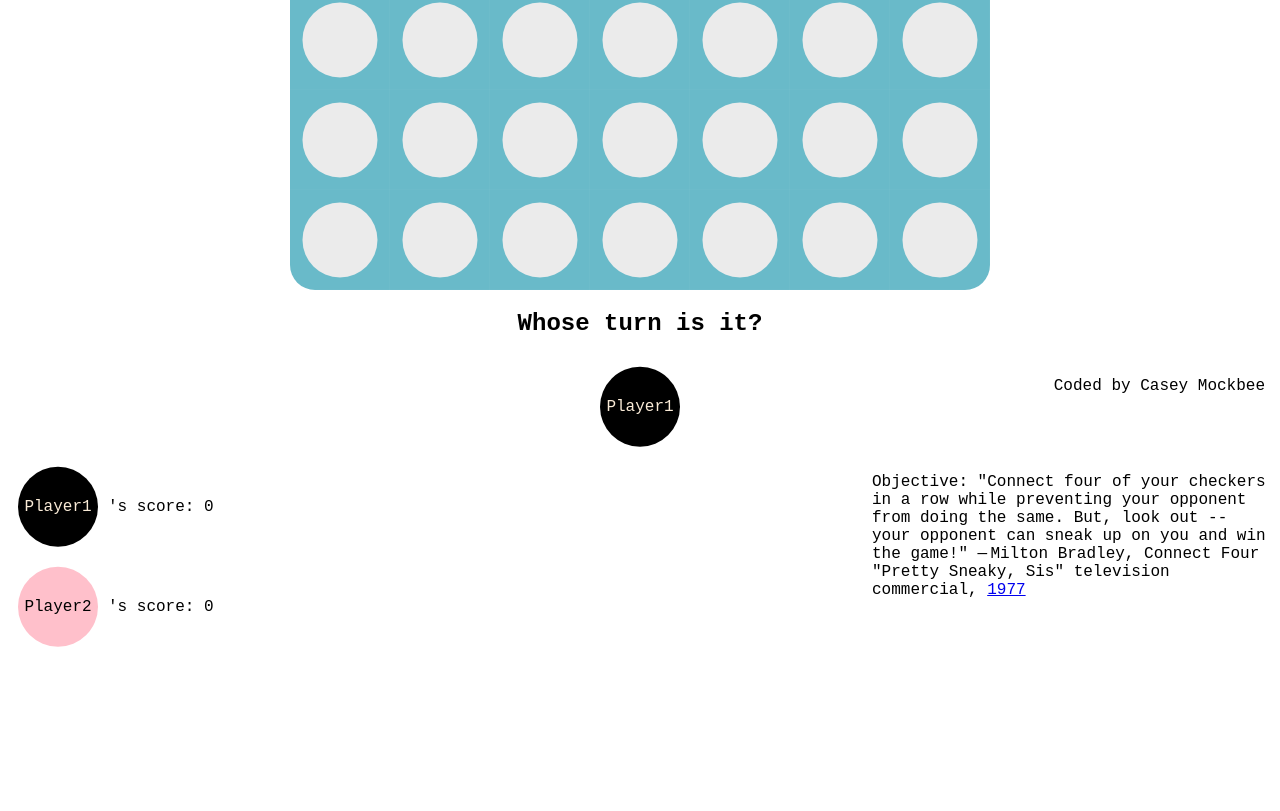
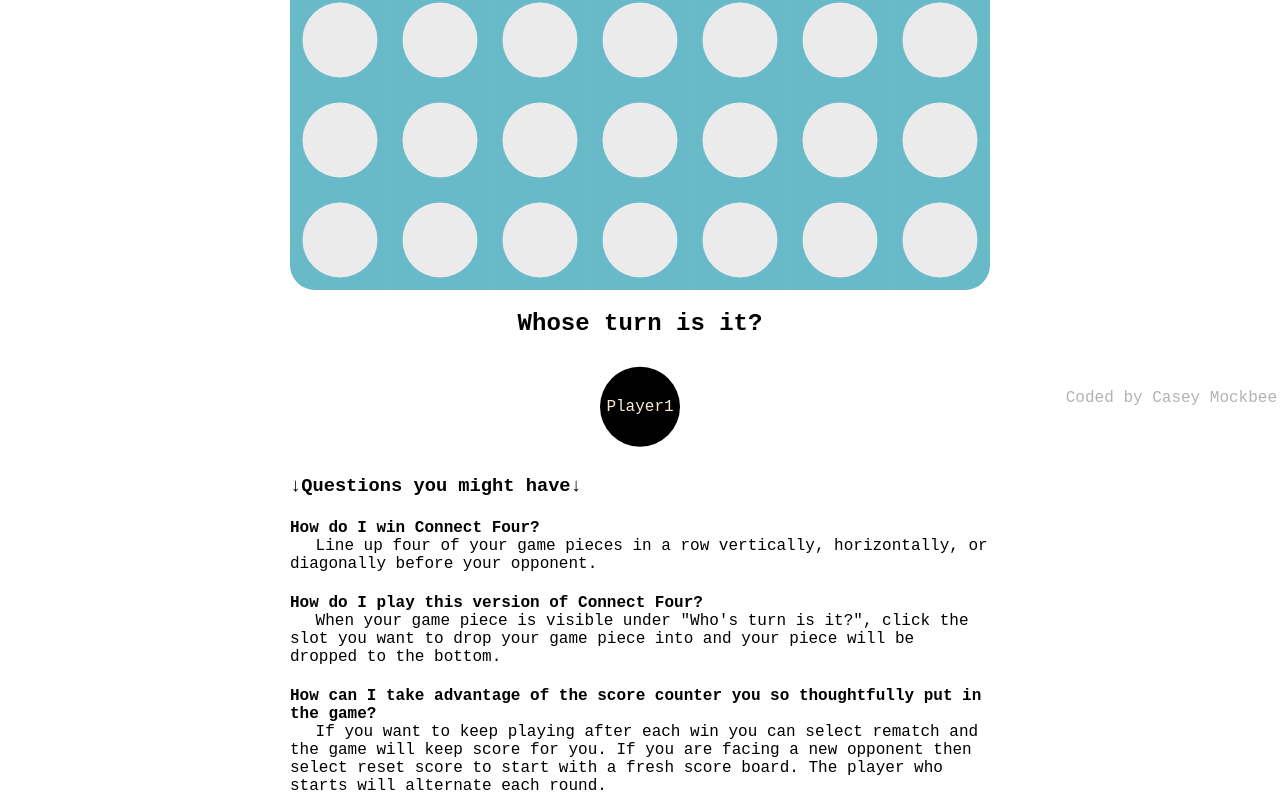
Before and after one commit to caseymockbee97/Connect-Four, a plain HTML site: page index.html in a window 1280 px wide. Shown: the part 390-1201 px from the top of the page. Before the commit the page ends 1047 px from the top, so only its background shows below. Drawn offline with Linux system fonts and the light colour scheme.

Commit message:
Changed JS so starting player alternates each round. Moved positioning of things in css.

```diff
--- a/code.js
+++ b/code.js
@@ -1,4 +1,5 @@
 let playerState = 1;
+let playerWhoWentFirst = 1;
 let player1indicator = document.querySelector(".indicator .player1");
 let player2indicator = document.querySelector(".indicator .player2");
 let boardModel = [
@@ -28,8 +29,7 @@ let winCondtionFunction = function () {
         );
       }
     }
-    let placeHolderArray = verticleWinArray.join();
-    winConditionArray.push(placeHolderArray);
+    winConditionArray.push(verticleWinArray.join());
   };
   //horizontal win
   let horizontalWinCondition = function () {
@@ -41,8 +41,7 @@ let winCondtionFunction = function () {
         );
       }
     }
-    let placeHolderArray = horizontalWinArray.join();
-    winConditionArray.push(placeHolderArray);
+    winConditionArray.push(horizontalWinArray.join());
   };
   //leftdiagonal win
   let leftDiagonalWinCondition = function () {
@@ -59,8 +58,7 @@ let winCondtionFunction = function () {
         );
       }
     }
-    let placeHolderArray = leftDiagonalWinArray.join();
-    winConditionArray.push(placeHolderArray);
+    winConditionArray.push(leftDiagonalWinArray.join());
   };
   //rightdiagonal win
   let rightDiagonalWinCondition = function () {
@@ -77,8 +75,7 @@ let winCondtionFunction = function () {
         );
       }
     }
-    let placeHolderArray = rightDiagonalWinArray.join();
-    winConditionArray.push(placeHolderArray);
+    winConditionArray.push(rightDiagonalWinArray.join());
   };
   rightDiagonalWinCondition();
   leftDiagonalWinCondition();
@@ -186,7 +183,7 @@ let columnClickEvent = function (event) {
     }
   }
 };
-//scoreCounter
+//Rematch button
 let rematchClickEvent = function () {
   boardModel = [
     [null, null, null, null, null, null],
@@ -201,9 +198,18 @@ let rematchClickEvent = function () {
     document.querySelector(`#column${i}`).innerHTML = "";
   }
   document.querySelector(".modalContainer").style.display = "none";
-  playerState = 1;
-  player1indicator.style.display = "flex";
-  player2indicator.style.display = "none";
+  switch (playerWhoWentFirst) {
+    case 1:
+      playerState = 2;
+      player1indicator.style.display = "none";
+      player2indicator.style.display = "flex";
+      break;
+    case 2:
+      playerState = 1;
+      player1indicator.style.display = "flex";
+      player2indicator.style.display = "none";
+      break;
+  }
 };
 
 //all event listeners
--- a/index.html
+++ b/index.html
@@ -28,22 +28,27 @@
     <div class="scoreTally">
       <div class="playerScoreBox">
         <div class="gamepiece player1">Player1</div>
-        <p>'s score: <span class="player1Score">0</span></p>
+        <p>'s score: <b><span class="player1Score">0</span></b></p>
       </div>
       <div class="playerScoreBox">
         <div class="gamepiece player2">Player2</div>
-        <p>'s score: <span class="player2Score">0</span></p>
+        <p>'s score: <b><span class="player2Score">0</span></b></p>
       </div>
     </div>
     <div class="objective">
       <p>
-        Objective: "Connect four of your checkers in a row while preventing your
-        opponent from doing the same. But, look out -- your opponent can sneak
-        up on you and win the game!" — Milton Bradley, Connect Four "Pretty
-        Sneaky, Sis" television commercial,
-        <a href="https://en.wikipedia.org/wiki/Connect_Four" target="_blank"
-          >1977</a
-        >
+        <h3>&#8595;Questions you might have&#8595;</h3>
+        <h4>How do I win Connect Four?</h4>
+        &emsp; Line up four of your game pieces in a row vertically,
+        horizontally, or diagonally before your opponent.
+        <h4>How do I play this version of Connect Four?</h4>
+        &emsp; When your game piece is visible under "Who's turn is it?", click
+        the slot you want to drop your game piece into and your piece will be
+        dropped to the bottom.
+        <h4>How can I take advantage of the score counter you so thoughtfully put in the game?</h4>
+        &emsp; If you want to keep playing after each win you can select rematch and the game will
+        keep score for you. If you are facing a new opponent then select reset score to start with a fresh score board.
+        The player who starts will alternate each round.
       </p>
     </div>
 
--- a/style.css
+++ b/style.css
@@ -72,6 +72,15 @@ h1 {
   width: 100px;
   transition: display 0.9s;
 }
+.scoreTally {
+  position: fixed;
+  top: 5px;
+  left: 5px;
+}
+.playerScoreBox {
+  display: flex;
+  align-items: center;
+}
 .playerScoreBox .player1 {
   display: flex;
   justify-content: center;
@@ -85,10 +94,12 @@ h1 {
   align-items: center;
   width: 100px;
 }
-footer {
-  position: fixed;
-  bottom: 15px;
-  right: 15px;
+.objective {
+  width: calc(var(--universalSize) * 7);
+  margin: 0 auto;
+}
+h4 {
+  margin-bottom: 0;
 }
 .modalContainer {
   display: none;
@@ -115,20 +126,14 @@ footer {
   color: antiquewhite;
   font-size: 95px;
 }
-.scoreTally {
-  float: left;
-}
-.playerScoreBox {
-  display: flex;
-  align-items: center;
-}
 #reset,
 #rematch {
   font-size: 24px;
 }
 
-.objective {
-  width: 400px;
-  max-height: 10vh;
-  float: right;
+footer {
+  position: fixed;
+  bottom: 3px;
+  right: 3px;
+  color: rgba(0, 0, 0, 0.3);
 }
```
